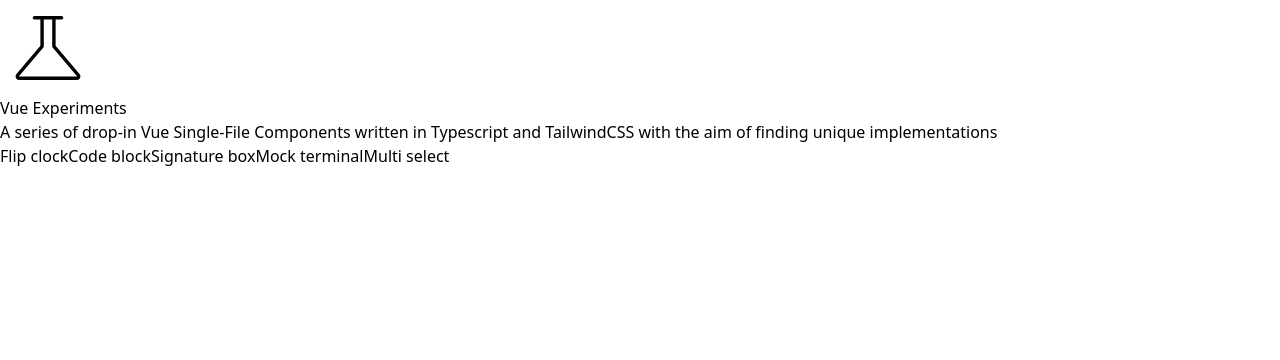
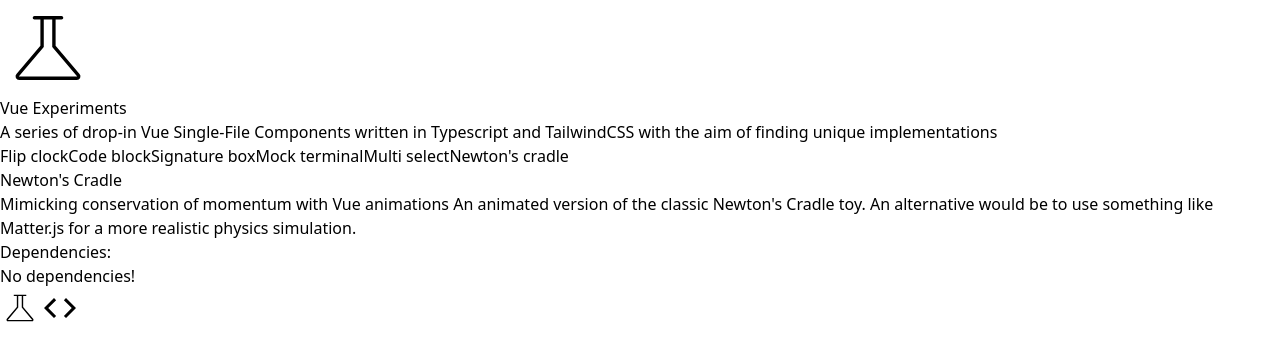
Before and after one commit to BenTopping/vue-experiments, a Vue app: page /newtons_cradle in a window 1280 px wide. Shown: the top 360 px of the page. Built offline with nearby package versions, Linux system fonts and the light colour scheme.

Commit message:
feat(newtons-cradle): adds newtons cradle component, changes multi select border colour

```diff
--- a/src/components/experiments/MultiSelect.vue
+++ b/src/components/experiments/MultiSelect.vue
@@ -19,21 +19,39 @@
 <template>
   <div class="flex flex-row w-1/2">
     <div
-      class="flex flex-row grow bg-white rounded-md border-gray-200 border-2 hover:border-blue-600 transition-all py-2">
+      class="flex flex-row grow bg-white rounded-md border-gray-200 border-2 hover:border-gray-600 transition-all py-2"
+    >
       <div class="flex flex-col w-full flex-wrap px-2 gap-y-2 justify-center">
         <div class="flex flex-row w-full">
-          <input v-model="inputValue" @keydown.enter="addFilter()" class="flex outline-none w-full"
-            placeholder="Type to filter..." />
+          <input
+            v-model="inputValue"
+            @keydown.enter="addFilter()"
+            class="flex outline-none w-full"
+            placeholder="Type to filter..."
+          />
           <!-- Search Icon -->
-          <svg xmlns="http://www.w3.org/2000/svg" height="40" viewBox="0 -960 960 960" width="40" fill="#e5e7eb">
+          <svg
+            xmlns="http://www.w3.org/2000/svg"
+            height="40"
+            viewBox="0 -960 960 960"
+            width="40"
+            fill="#e5e7eb"
+          >
             <path
               d="M784-120 532-372q-30 24-69 38t-83 14q-109 0-184.5-75.5T120-580q0-109 75.5-184.5T380-840q109 0 184.5 75.5T640-580q0 44-14 83t-38
-                      69l252 252-56 56ZM380-400q75 0 127.5-52.5T560-580q0-75-52.5-127.5T380-760q-75 0-127.5 52.5T200-580q0 75 52.5 127.5T380-400Z" />
+                      69l252 252-56 56ZM380-400q75 0 127.5-52.5T560-580q0-75-52.5-127.5T380-760q-75 0-127.5 52.5T200-580q0 75 52.5 127.5T380-400Z"
+            />
           </svg>
         </div>
-        <div v-if="filters.length" class="flex flex-wrap gap-x-2 gap-y-2 border-t-2 border-gray-200 pt-2">
-          <div v-for="filter in filters" :key="filter"
-            class="flex bg-gray-600 text-md px-2 py rounded-md text-white items-center">
+        <div
+          v-if="filters.length"
+          class="flex flex-wrap gap-x-2 gap-y-2 border-t-2 border-gray-200 pt-2"
+        >
+          <div
+            v-for="filter in filters"
+            :key="filter"
+            class="flex bg-gray-600 text-md px-2 py rounded-md text-white items-center"
+          >
             <span class="pr-2">{{ filter }}</span>
             <button class="pl-2 items-center text-sm" @click="removeFilter(filter)">X</button>
           </div>
--- /dev/null
+++ b/src/components/experiments/NewtonsCradle.vue
@@ -0,0 +1,61 @@
+<script setup lang="ts">
+import { ref, onMounted } from 'vue'
+
+const leftball = ref(true)
+
+onMounted(() => {
+  setInterval(() => {
+    leftball.value = !leftball.value
+  }, 1100)
+})
+</script>
+
+<template>
+  <div class="flex flex-row">
+    <div class="flex flex-col grow">
+      <div class="w-full h-2 bg-black rounded-full p-2 relative top-1"></div>
+      <div class="flex flex-row">
+        <div :class="['flex flex-col items-center', { leftball }]">
+          <div class="flex bg-black w-1 h-32"></div>
+          <div class="flex w-8 h-8 bg-black rounded-full border-2 border-black"></div>
+        </div>
+        <div v-for="index in 5" :key="index">
+          <div class="flex flex-col items-center">
+            <div class="flex bg-black w-1 h-32"></div>
+            <div class="flex w-8 h-8 bg-black rounded-full border-2 border-black"></div>
+          </div>
+        </div>
+        <div :class="['flex flex-col items-center', { rightball: !leftball }]">
+          <div class="flex bg-black w-1 h-32"></div>
+          <div class="flex w-8 h-8 bg-black rounded-full border-2 border-black"></div>
+        </div>
+      </div>
+    </div>
+  </div>
+</template>
+
+<style>
+.leftball {
+  animation: leftball 1.2s cubic-bezier(0.5, 0, 0.5, 1) both;
+  transform: rotate(0deg);
+  transform-origin: 50% 0%;
+}
+
+.rightball {
+  animation: rightball 1.2s cubic-bezier(0.5, 0, 0.5, 1) both;
+  transform: rotate(0deg);
+  transform-origin: 50% 0%;
+}
+
+@keyframes leftball {
+  50% {
+    transform: rotate(60deg);
+  }
+}
+
+@keyframes rightball {
+  50% {
+    transform: rotate(-60deg);
+  }
+}
+</style>
--- a/src/router/index.ts
+++ b/src/router/index.ts
@@ -4,7 +4,8 @@
 import FlipClockView from '@/views/FlipClockView.vue'
 import SignatureBoxView from '@/views/SignatureBoxView.vue'
 import MockTerminalView from '@/views/MockTerminalView.vue'
-import MultiSelectViewVue from '@/views/MultiSelectView.vue'
+import MultiSelectView from '@/views/MultiSelectView.vue'
+import NewtonsCradleView from '@/views/NewtonsCradleView.vue'
 
 const router = createRouter({
   history: createWebHistory(import.meta.env.BASE_URL),
@@ -37,7 +38,12 @@
     {
       path: '/multi_select',
       name: 'Multi select',
-      component: MultiSelectViewVue
+      component: MultiSelectView
+    },
+    {
+      path: '/newtons_cradle',
+      name: "Newton's cradle",
+      component: NewtonsCradleView
     }
   ]
 })
--- a/src/views/CodeBlockView.vue
+++ b/src/views/CodeBlockView.vue
@@ -157,9 +157,7 @@
         <IconScience />
       </button>
     </div>
-    <div
-      class="flex justify-center items-center p-8 rounded-md rounded-tl-none bg-gray-200"
-    >
+    <div class="flex justify-center items-center p-8 rounded-md rounded-tl-none bg-gray-200">
       <CodeBlock :code="codeBlockString" />
     </div>
   </div>
--- a/src/views/MultiSelectView.vue
+++ b/src/views/MultiSelectView.vue
@@ -33,21 +33,39 @@
 <template>
   <div class="flex flex-row w-1/2">
     <div
-      class="flex flex-row grow bg-white rounded-md border-gray-200 border-2 hover:border-blue-600 transition-all py-2">
+      class="flex flex-row grow bg-white rounded-md border-gray-200 border-2 hover:border-gray-600 transition-all py-2"
+    >
       <div class="flex flex-col w-full flex-wrap px-2 gap-y-2 justify-center">
         <div class="flex flex-row w-full">
-          <input v-model="inputValue" @keydown.enter="addFilter()" class="flex outline-none w-full"
-            placeholder="Type to filter..." />
+          <input
+            v-model="inputValue"
+            @keydown.enter="addFilter()"
+            class="flex outline-none w-full"
+            placeholder="Type to filter..."
+          />
           <!-- Search Icon -->
-          <svg xmlns="http://www.w3.org/2000/svg" height="40" viewBox="0 -960 960 960" width="40" fill="#e5e7eb">
+          <svg
+            xmlns="http://www.w3.org/2000/svg"
+            height="40"
+            viewBox="0 -960 960 960"
+            width="40"
+            fill="#e5e7eb"
+          >
             <path
               d="M784-120 532-372q-30 24-69 38t-83 14q-109 0-184.5-75.5T120-580q0-109 75.5-184.5T380-840q109 0 184.5 75.5T640-580q0 44-14 83t-38
-                      69l252 252-56 56ZM380-400q75 0 127.5-52.5T560-580q0-75-52.5-127.5T380-760q-75 0-127.5 52.5T200-580q0 75 52.5 127.5T380-400Z" />
+                      69l252 252-56 56ZM380-400q75 0 127.5-52.5T560-580q0-75-52.5-127.5T380-760q-75 0-127.5 52.5T200-580q0 75 52.5 127.5T380-400Z"
+            />
           </svg>
         </div>
-        <div v-if="filters.length" class="flex flex-wrap gap-x-2 gap-y-2 border-t-2 border-gray-200 pt-2">
-          <div v-for="filter in filters" :key="filter"
-            class="flex bg-gray-600 text-md px-2 py rounded-md text-white items-center">
+        <div
+          v-if="filters.length"
+          class="flex flex-wrap gap-x-2 gap-y-2 border-t-2 border-gray-200 pt-2"
+        >
+          <div
+            v-for="filter in filters"
+            :key="filter"
+            class="flex bg-gray-600 text-md px-2 py rounded-md text-white items-center"
+          >
             <span class="pr-2">{{ filter }}</span>
             <button class="pl-2 items-center text-sm" @click="removeFilter(filter)">X</button>
           </div>
--- /dev/null
+++ b/src/views/NewtonsCradleView.vue
@@ -0,0 +1,135 @@
+<script setup lang="ts">
+import { ref } from 'vue'
+import NewtonsCradle from '@/components/experiments/NewtonsCradle.vue'
+import CodeBlock from '@/components/experiments/CodeBlock.vue'
+import IconCodeBracket from '@/components/icons/IconCodeBracket.vue'
+import IconScience from '@/components/icons/IconScience.vue'
+interface IDependency {
+  name: string
+  address: string
+}
+const dependencies: IDependency[] = []
+const currentTab = ref('experiment')
+
+const codeBlockString: string = `
+<script setup lang="ts">
+import { ref, onMounted } from 'vue'
+
+const leftball = ref(true)
+
+onMounted(() => {
+  setInterval(() => {
+    leftball.value = !leftball.value
+  }, 1100)
+})
+<\/script>
+
+<template>
+  <div class="flex flex-row">
+    <div class="flex flex-col grow">
+      <div class="w-full h-2 bg-black rounded-full p-2 relative top-1"></div>
+      <div class="flex flex-row">
+        <div :class="['flex flex-col items-center', { leftball }]">
+          <div class="flex bg-black w-1 h-32"></div>
+          <div class="flex w-8 h-8 bg-black rounded-full border-2 border-black"></div>
+        </div>
+        <div v-for="index in 5" :key="index">
+          <div class="flex flex-col items-center">
+            <div class="flex bg-black w-1 h-32"></div>
+            <div class="flex w-8 h-8 bg-black rounded-full border-2 border-black"></div>
+          </div>
+        </div>
+        <div :class="['flex flex-col items-center', { rightball: !leftball }]">
+          <div class="flex bg-black w-1 h-32"></div>
+          <div class="flex w-8 h-8 bg-black rounded-full border-2 border-black"></div>
+        </div>
+      </div>
+    </div>
+  </div>
+</template>
+
+<style>
+.leftball {
+  animation: leftball 1.2s cubic-bezier(0.5, 0, 0.5, 1) both;
+  transform: rotate(0deg);
+  transform-origin: 50% 0%;
+}
+
+.rightball {
+  animation: rightball 1.2s cubic-bezier(0.5, 0, 0.5, 1) both;
+  transform: rotate(0deg);
+  transform-origin: 50% 0%;
+}
+
+@keyframes leftball {
+  50% {
+    transform: rotate(60deg);
+  }
+}
+
+@keyframes rightball {
+  50% {
+    transform: rotate(-60deg);
+  }
+}
+</style>
+`
+</script>
+
+<template>
+  <div class="flex flex-col h-full w-full">
+    <div class="flex flex-col mb-4 text-xl">
+      <h2 class="text-5xl font-light mb-4">Newton's Cradle</h2>
+      <div class="flex flex-col space-y-2">
+        <span>Mimicking conservation of momentum with Vue animations</span>
+        <span>
+          An animated version of the classic Newton's Cradle toy. An alternative would be to use
+          something like
+          <a href="https://brm.io/matter-js/" target="_blank" class="font-bold"> Matter.js </a> for
+          a more realistic physics simulation.
+        </span>
+        <div class="flex flex-row space-x-2 py-4">
+          <span>Dependencies:</span>
+          <div v-if="dependencies.length">
+            <a
+              v-for="dep in dependencies"
+              :key="dep.name"
+              class="p-2 px-4 bg-gray-200 rounded-full mx-1 hover:text-white hover:bg-black transition"
+              :href="dep.address"
+              target="_blank"
+            >
+              {{ dep.name }}
+            </a>
+          </div>
+          <div v-else>
+            <span class="text-gray-400 italic">No dependencies!</span>
+          </div>
+        </div>
+      </div>
+    </div>
+    <div class="flex flex-row">
+      <button
+        @click="currentTab = 'experiment'"
+        :class="`py-2 px-6 ${
+          currentTab == 'experiment' ? 'bg-gray-200' : 'bg-gray-300'
+        } rounded-t-lg cursor-pointer`"
+      >
+        <IconScience />
+      </button>
+      <button
+        @click="currentTab = 'code'"
+        :class="`p-2 px-6 rounded-t-lg ${
+          currentTab == 'code' ? 'bg-gray-200' : 'bg-gray-300'
+        } cursor-pointer`"
+      >
+        <IconCodeBracket />
+      </button>
+    </div>
+    <div
+      class="flex flex-col grow justify-center items-center w-full p-8 rounded-md rounded-tl-none bg-gray-200"
+    >
+      <NewtonsCradle v-show="currentTab == 'experiment'" />
+      <CodeBlock v-show="currentTab == 'code'" :code="codeBlockString" />
+    </div>
+  </div>
+</template>
```
